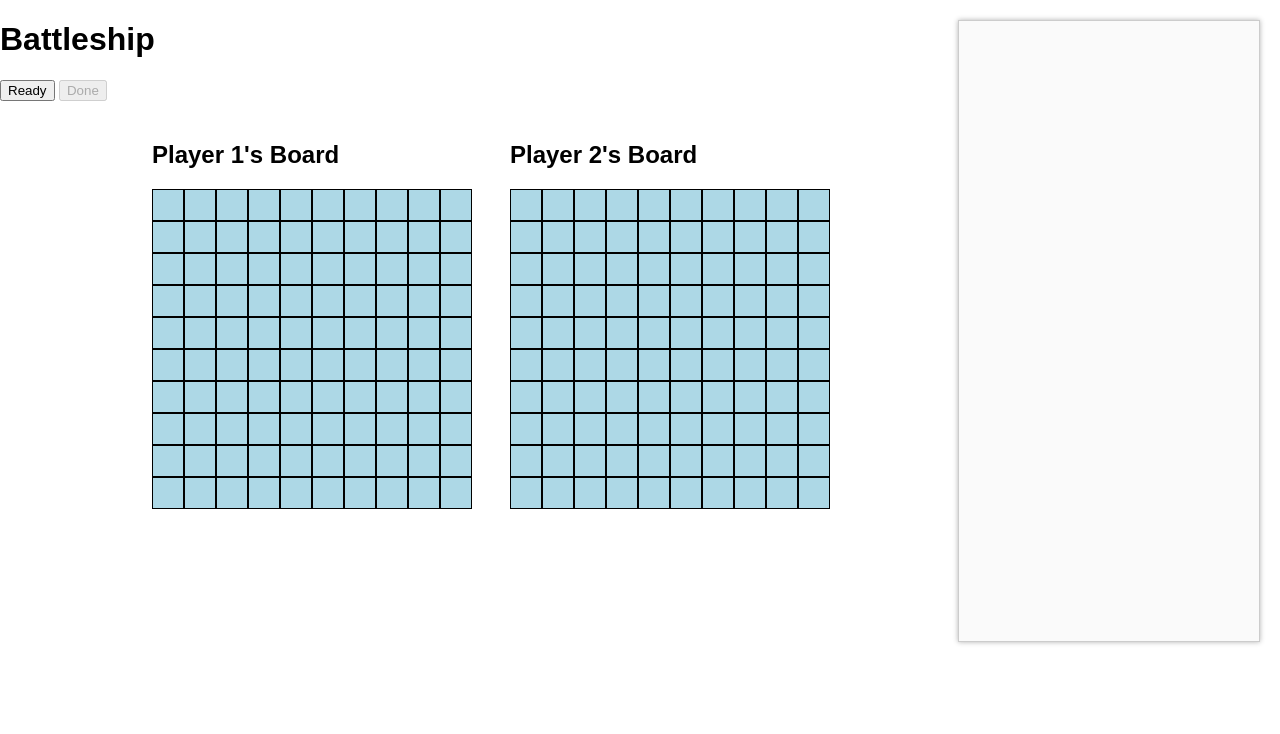
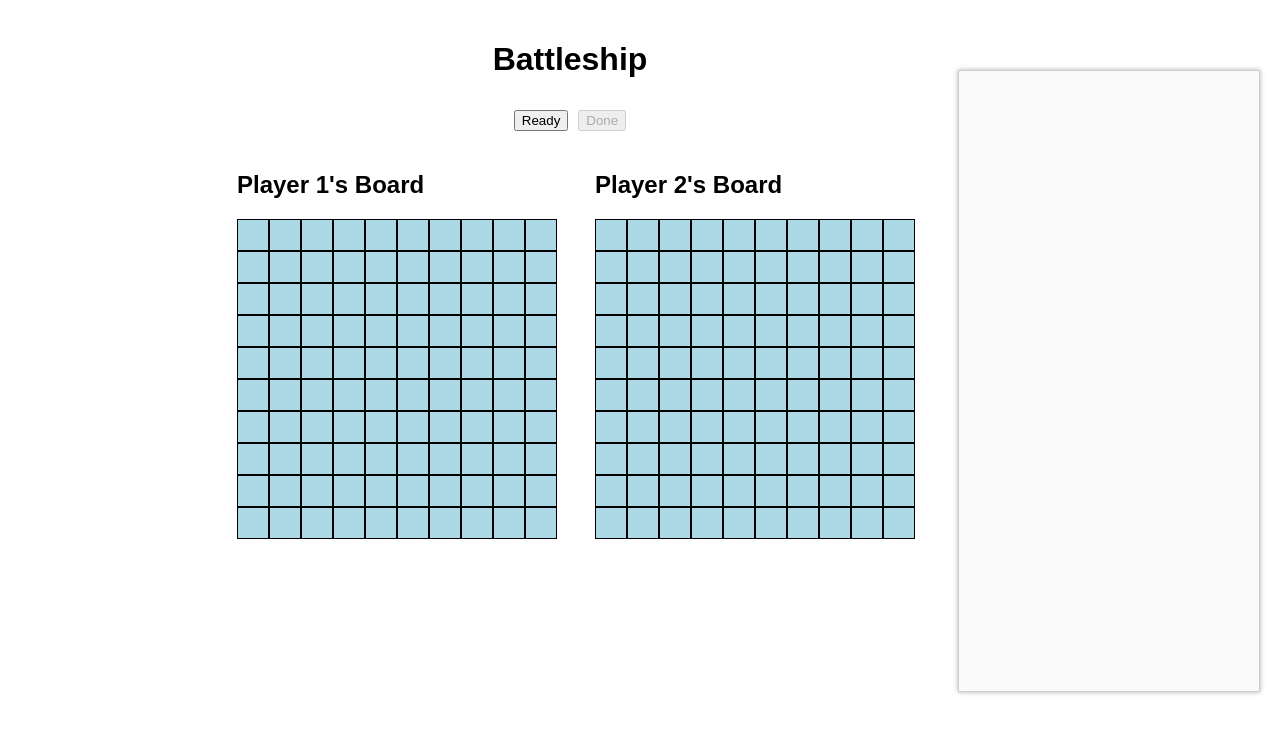
Before and after one commit to harryalloyd/battleship, a website: page public/battle.html in a window 1280 px wide. Drawn offline with nearby package versions, Linux system fonts and the light colour scheme; no server answers.

Commit message:
Fixed some of the UI, such as the tables and centered the title and buttons

```diff
--- a/public/battle.css
+++ b/public/battle.css
@@ -13,7 +13,7 @@ body {
   gap: 40px;
   margin-top: 20px;
   margin-left: 20px;     /* some spacing on the left */
-  margin-right: 320px;   /* reserve space on the right for #messages */
+  margin-right: 150px;   /* reserve space on the right for #messages */
 }
 
 /* Each board is 10×10 grid of cells */
@@ -56,4 +56,21 @@ body {
   text-align: left;  /* left-justify the text history */
   background: #fafafa;
   box-shadow: 0 0 5px rgba(0,0,0,0.3);
+  margin-top: 50px;
 }
+
+.top-bar {
+  display: flex;           /* horizontal layout */
+  flex-direction: column;  /* stack the heading above the buttons */
+  align-items: center;     /* center horizontally */
+  margin-top: 20px;        /* some spacing from the top */
+  margin-bottom: 20px;     /* optional spacing before the boards */
+  margin-right: 140px;
+}
+
+/* The row that holds the two buttons side by side */
+.button-row {
+  margin-top: 10px;
+  display: flex;
+  gap: 10px;      /* space between the two buttons */
+}
--- a/public/battle.html
+++ b/public/battle.html
@@ -7,11 +7,16 @@
   <link rel="stylesheet" href="battle.css">
 </head>
 <body>
-  <h1>Battleship</h1>
 
-  <!-- Ready/Done buttons -->
-  <button id="readyBtn">Ready</button>
-  <button id="doneBtn" disabled>Done</button>
+  <!-- NEW container for heading + buttons -->
+  <div class="top-bar">
+    <h1>Battleship</h1>
+    <div class="button-row">
+      <button id="readyBtn">Ready</button>
+      <button id="doneBtn" disabled>Done</button>
+    </div>
+  </div>
+  <!-- end of .top-bar -->
 
   <!-- Container for both boards -->
   <div class="board-container">
```
